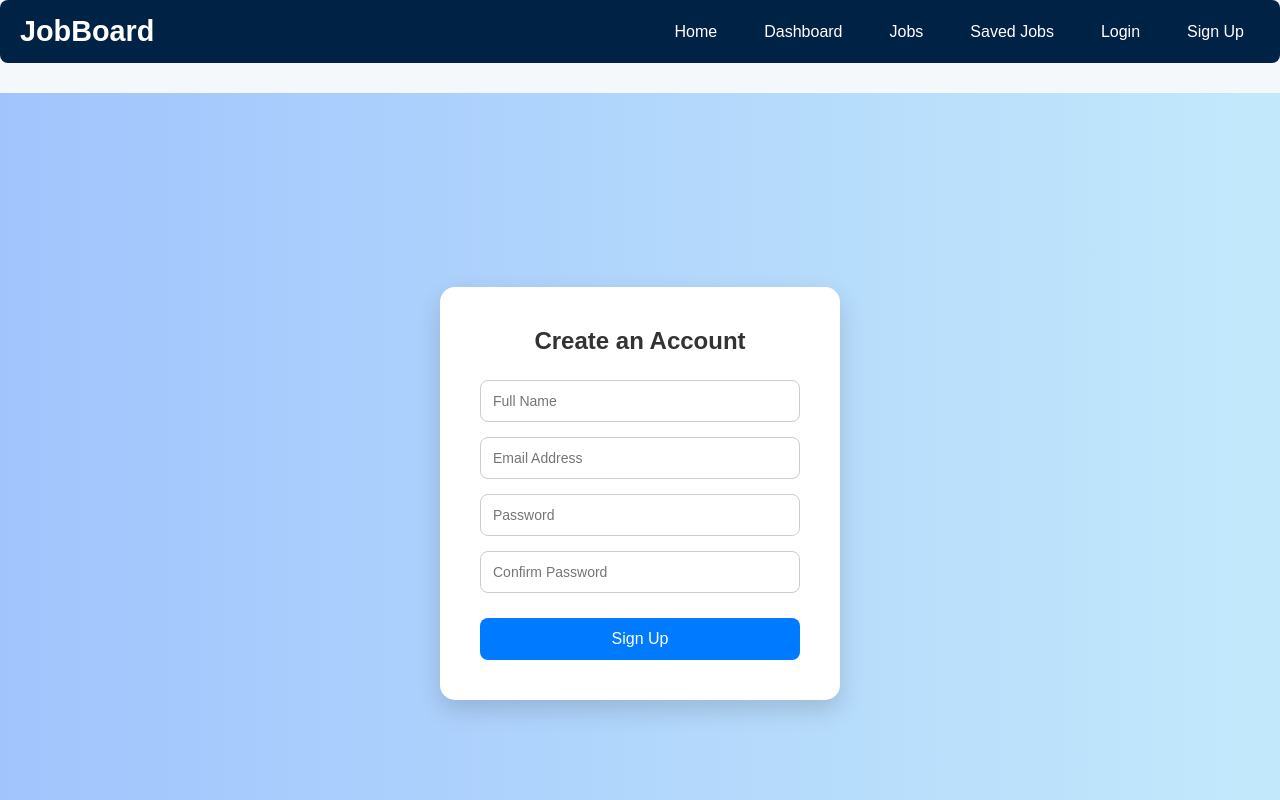
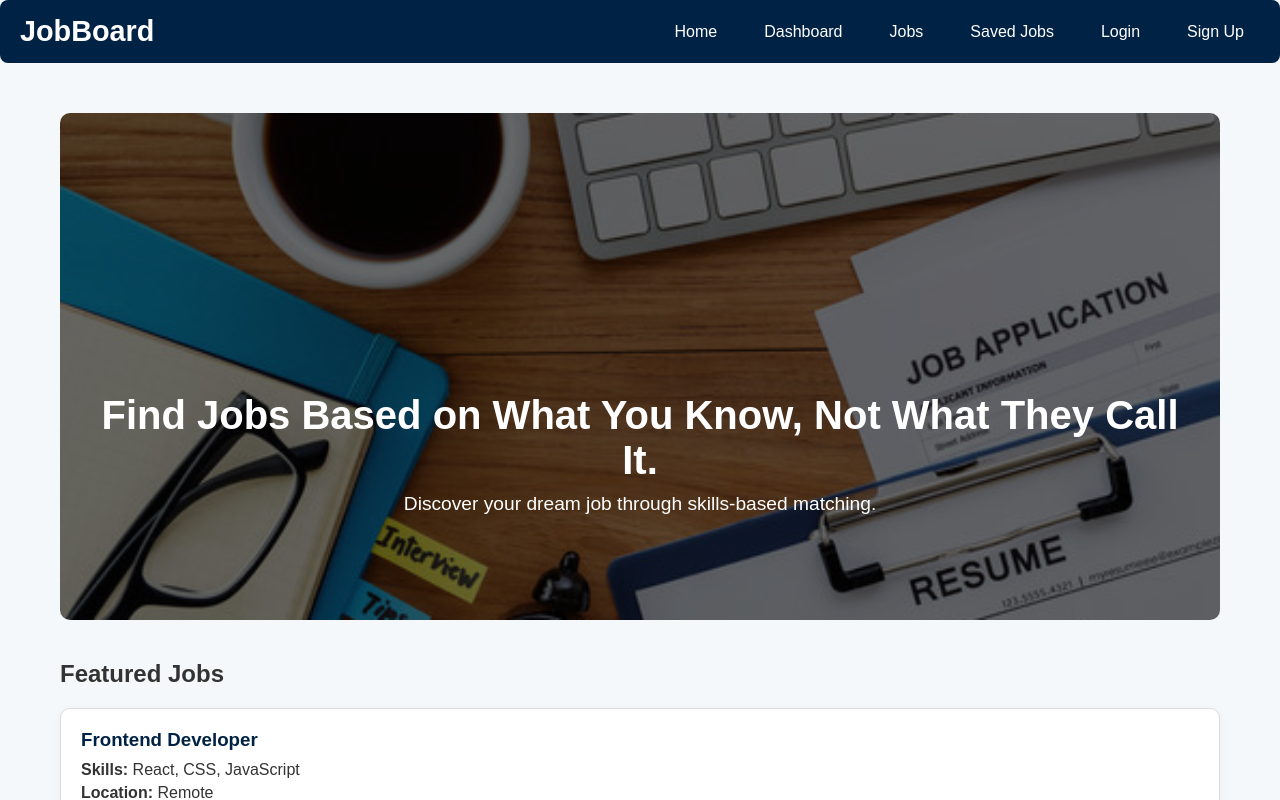
Before and after one commit to Nikhiluppen/jobportal, a React (Vite) app: page / in a window 1280 px wide. Shown: the top 800 px of the page. Built offline with nearby package versions, Linux system fonts and the light colour scheme.

Commit message:
removedsignupinfirst

```diff
--- a/src/App.jsx
+++ b/src/App.jsx
@@ -17,8 +17,8 @@ const App = () => {
     <Router>
       <Layout>
         <Routes>
-              <Route path="/" element={<SignUp />} />
-        <Route path="/signup" element={<SignUp />} />
+              {/* <Route path="/" element={<SignUp />} /> */}
+        {/* <Route path="/signup" element={<SignUp />} /> */}
         <Route path="/home" element={<Home />} />
 
           <Route path="/" element={<Home />} />
--- a/src/pages/Home.jsx
+++ b/src/pages/Home.jsx
@@ -11,12 +11,12 @@ const Home = () => {
   return (
     <div className="home-wrapper">
       {/* Greeting */}
-      <div style={{ textAlign: 'center', margin: '20px 0' }}>
+      {/* <div style={{ textAlign: 'center', margin: '20px 0' }}>
         <h1>Welcome, {user.name || 'Guest'}!</h1>
         {user.email && <p>Email: {user.email}</p>}
       </div>
       <input type="text" placeholder="Full Name" defaultValue={user.name} required />
-<input type="email" placeholder="Email Address" defaultValue={user.email} required />
+<input type="email" placeholder="Email Address" defaultValue={user.email} required /> */}
 
       {/* Hero Section */}
       <section className="hero-banner" style={{
```
